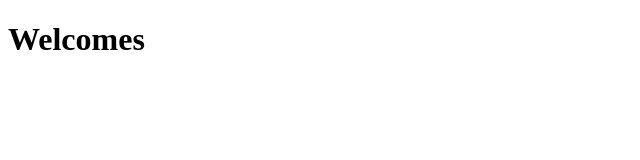
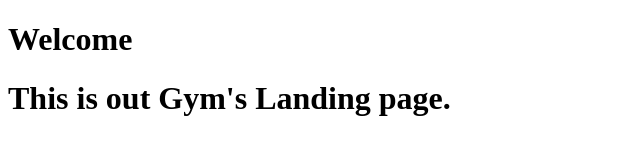
Before and after one commit to n-katte/Gym-Landing-page, a plain HTML site: page index.html in a window 1280 px wide. Shown: the whole page, without its empty margins (0-640 px from the left). Drawn offline with Linux system fonts and the light colour scheme.

Commit message:
created new file

```diff
--- a/index.html
+++ b/index.html
@@ -6,6 +6,7 @@
     <title>Gym</title>
 </head>
 <body>
-    <h1>Welcomes</h1>
+    <h1>Welcome</h1>
+    <h1>This is out Gym's Landing page.</h1>
 </body>
 </html>
```
Also changed, not shown: home.html (added).
